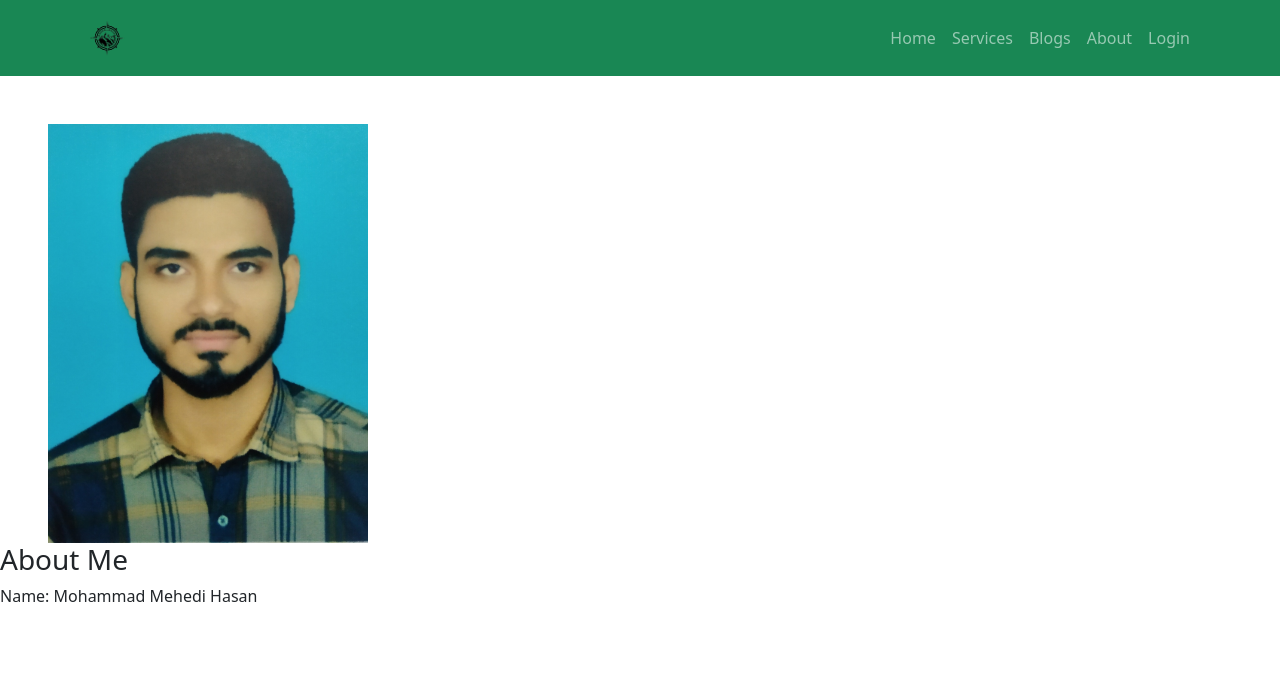
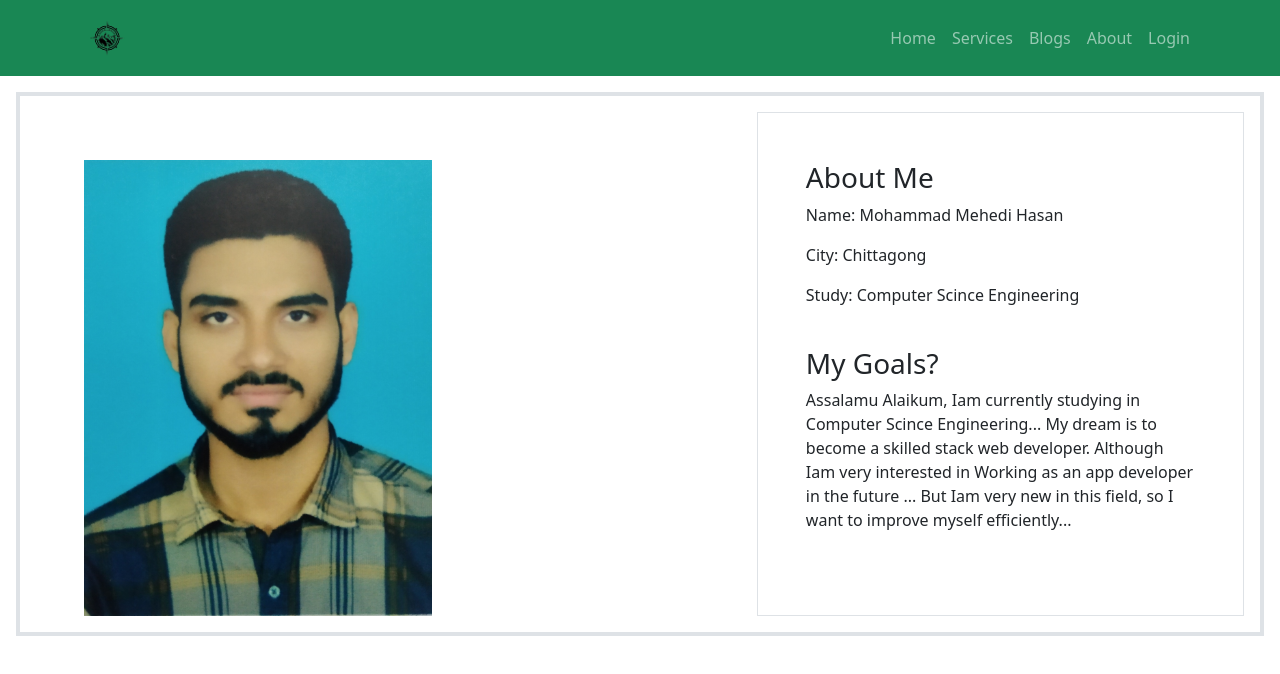
Before and after one commit to abirisl/independent-service-provider, a React (Create React App) app: page /about in a window 1280 px wide. Shown: the top 674 px of the page. Built offline with nearby package versions, Linux system fonts and the light colour scheme; no server answers.

Commit message:
My about

```diff
--- a/src/page/About/About.js
+++ b/src/page/About/About.js
@@ -3,14 +3,18 @@ import img from '../../images/mehedi.jpg'
 
 const About = () => {
     return (
-        <div>
-           <div>
-           <img className='w-25 ms-5 mt-5' src={img} alt="" />
+        <div className='d-flex border border-4 p-3 mt-3 me-3 ms-3 mb-3'>
+           <div className='w-75'>
+           <img className='w-50 ms-5 mt-5' src={img} alt="" />
            </div>
-           <div>
+           <div className='border border-1 w-50 ms-4 p-5'>
                 <h3>About Me</h3>
                 <p>Name: Mohammad Mehedi Hasan</p>
-                <p></p>
+                <p>City: Chittagong</p>
+                <p>Study: Computer Scince Engineering</p>
+                <br />
+                <h3>My Goals?</h3>
+                <p>Assalamu Alaikum, Iam currently studying in Computer Scince Engineering... My dream is to become a skilled stack web developer. Although Iam very interested in Working as an app developer in the future ... But Iam very new in this field, so I want to improve myself efficiently...</p>
            </div>
         </div>
     );
```
